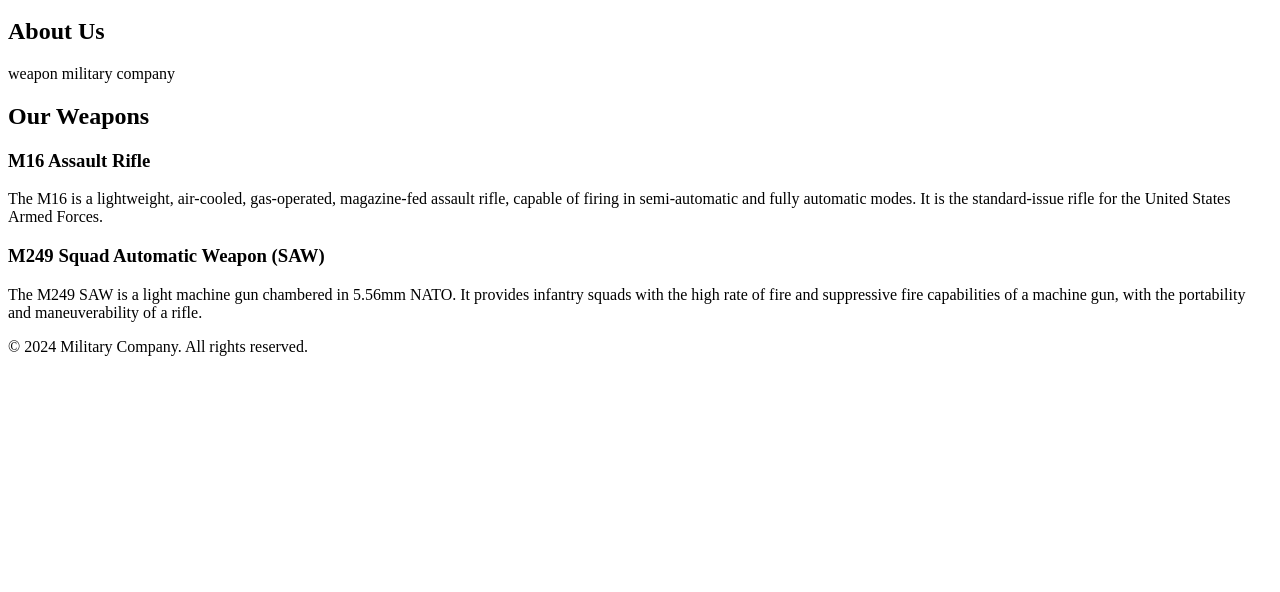
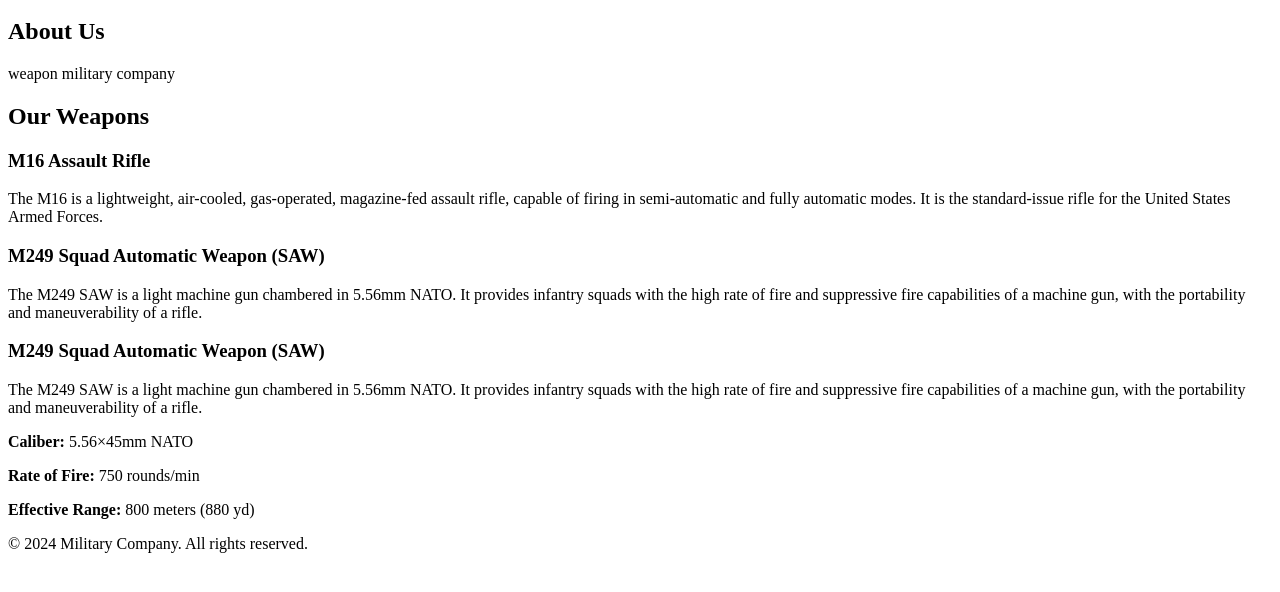
Before and after one commit to architachaudhary/week4_ex_1, a plain HTML site: page index.html in a window 1280 px wide. Shown: the part 154-746 px from the top of the page. Drawn offline with Linux system fonts and the light colour scheme.

Commit message:
ninth commit

```diff
--- a/index.html
+++ b/index.html
@@ -32,7 +32,13 @@
             <h3>M249 Squad Automatic Weapon (SAW)</h3>
             <p>The M249 SAW is a light machine gun chambered in 5.56mm NATO. It provides infantry squads with the high rate of fire and suppressive fire capabilities of a machine gun, with the portability and maneuverability of a rifle.</p>
         </div>
-        <!-- More weapon descriptions can be added here -->
+        <div class="weapon">
+            <h3>M249 Squad Automatic Weapon (SAW)</h3>
+            <p>The M249 SAW is a light machine gun chambered in 5.56mm NATO. It provides infantry squads with the high rate of fire and suppressive fire capabilities of a machine gun, with the portability and maneuverability of a rifle.</p>
+            <p><strong>Caliber:</strong> 5.56×45mm NATO</p>
+            <p><strong>Rate of Fire:</strong> 750 rounds/min</p>
+            <p><strong>Effective Range:</strong> 800 meters (880 yd)</p>
+        </div>
     </section>
 
     <footer>
```
